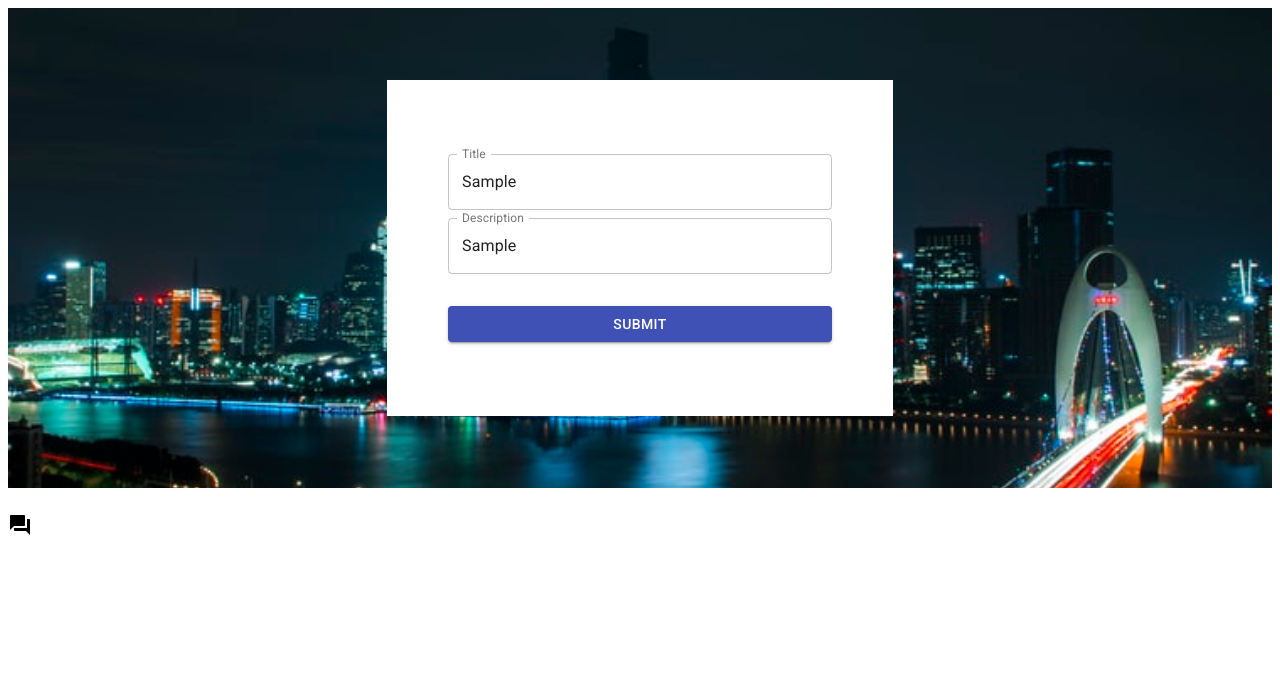
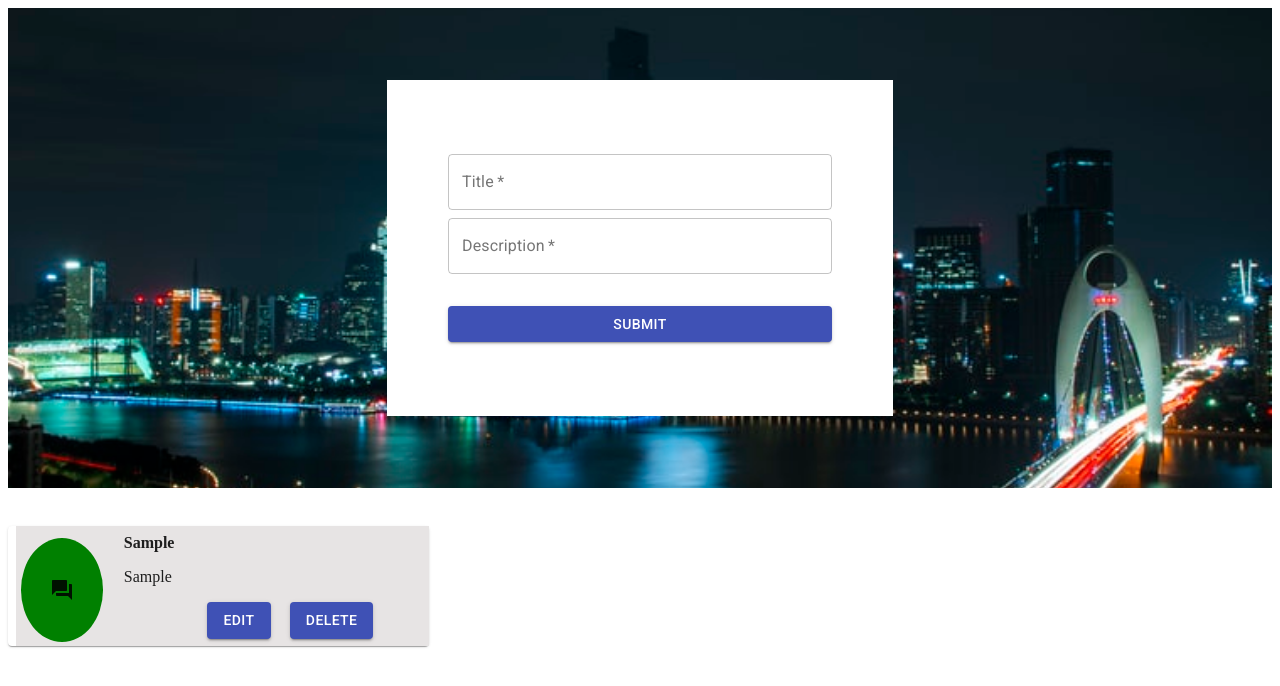
Before and after one commit to Sonu-kumar-web/UI_Assignment-Syook-, a React (Create React App) app: page / in a window 1280 px wide. Both pictures are taken after typing "Sample", "Sample" into the empty fields and a click on the button "SUBMIT". Shown: the top 686 px of the page. Built offline with nearby package versions, Linux system fonts and the light colour scheme.

Commit message:
Implemented functionality for edit and delete option

```diff
--- a/src/assets/app.css
+++ b/src/assets/app.css
@@ -1,3 +1,4 @@
+
 .image{
     position: relative;
     background: url('../assets/background.jpeg') no-repeat center center/cover;
@@ -28,3 +29,39 @@
 .btn{
     width: 30vw;
 }
+
+.card{
+    display: flex;
+    background-color: rgb(231, 228, 228);
+    /* width: 30%; */
+    margin-left: 2%;
+    padding-bottom: 1%;
+}
+
+.card-left{
+    width: 20%;
+    height: 13vh;
+    display: flex;
+    justify-content: center;
+    align-items: center;
+    background-color: green;
+    border-radius: 50%;
+    margin-top: 3%;
+    margin-left: 1%;
+}
+
+.card-right{
+    display: flex;
+    align-items: center;
+    width: 70%;
+    margin-left: 5%;
+    /* background-color: greenyellow; */
+}
+
+.card-btn{
+    width: 13vw;
+    display: flex;
+    justify-content: space-between;
+    /* background-color: blue; */
+    margin-left: 50%;
+}
--- a/src/components/Card.js
+++ b/src/components/Card.js
@@ -1,12 +1,52 @@
 import React from 'react';
 
 import QuestionAnswerIcon from '@material-ui/icons/QuestionAnswer';
+import Button from '@material-ui/core/Button';
+import Paper from '@material-ui/core/Paper';
+import Grid from '@material-ui/core/Grid';
+
 
 class Card extends React.Component{
+
+    onClickDelete = (e)=>{
+        e.preventDefault();
+        this.props.onDelete(this.props.index)
+    }
+
+    onClickEdit = (e)=>{
+        e.preventDefault();
+        this.props.onEdit(this.props.index)
+    }
+
     render(){
-        return (<div>
-            <QuestionAnswerIcon/>
-        </div>)
+        return (
+                    <Grid item xs={4} style={{marginTop:"1%"}} >
+                        <Paper>
+                        <div className="card">
+                            <div className="card-left">
+                                <QuestionAnswerIcon/>
+                            </div>
+                        <div className="card-right">
+                        <div>
+                            <div style={{marginTop:"3%"}}>
+                                <b>{this.props.data.title}</b>
+                                <p>{this.props.data.desc}</p>
+                            </div>
+                            <div className="card-btn">
+                            <Button variant="contained" color="primary" onClick={e=>this.onClickEdit(e)} >
+                                Edit
+                            </Button>
+                            <Button variant="contained" color="primary" onClick={e=>this.onClickDelete(e)}>
+                                Delete
+                            </Button>
+                            </div>
+                        </div>
+                    </div>
+                </div>
+                </Paper>
+            </Grid>
+
+                )
     }
 }
 
--- a/src/components/Form.js
+++ b/src/components/Form.js
@@ -2,30 +2,92 @@ import React from 'react';
 
 import TextField from '@material-ui/core/TextField';
 import Button from '@material-ui/core/Button';
+import Grid from '@material-ui/core/Grid';
 
 import Card from './Card';
 
 // import Image from '../assets/background.jpeg';
 
 class Form extends React.Component{
+
+    state = {title:"", desc:"", data:[], edit:false, editIndex: 0};
+
+    onSubmitForm = (e)=>{
+        e.preventDefault();
+        if(!this.state.edit){
+            if(this.state.title.length!==0 && this.state.desc.length!==0 ){
+                let formData = {
+                    title: this.state.title,
+                    desc: this.state.desc,
+                }
+                this.setState({data: [...this.state.data, formData], title:"", desc:"", edit:false});
+            }
+        }else{
+            let arr = [];
+            this.state.data.map((val, index)=>{
+            if(this.state.editIndex !== index){
+                arr.push(val);
+            }else{
+                let formData = {
+                    title: this.state.title,
+                    desc: this.state.desc,
+                }
+                arr.push(formData);
+            }
+        })
+        this.setState({data: arr, title:"", desc:"", edit:false});
+        }
+    }
+
+    // To delete an item for list
+    onDelete = (ind)=>{
+        let arr = [];
+        this.state.data.map((val, index)=>{
+            if(ind !== index){
+                arr.push(val);
+            }
+        })
+        this.setState({data: arr});
+    }
+
+    // To Edit
+    onEdit = (ind)=>{
+        this.setState({edit:true, editIndex: ind})
+        let arr = [];
+        this.state.data.map((val, index)=>{
+            if(ind !== index){
+                arr.push(val);
+            }else{
+                this.setState({title: val.title, desc: val.desc})
+                arr.push(val);
+            }
+        })
+        this.setState({data: arr});
+    }
+
     render(){
+        // console.log(this.state.data);
         return (<div>
             <div className="image">
                 <div className="form">
                     <form >
                     <div style={{marginBottom:"2%"}}>
-                        <TextField  label="Title" variant="outlined" className="title"/>
+                        <TextField  label="Title" variant="outlined" className="title" required onChange={(e)=>this.setState({title: e.target.value})}  value={this.state.title}/>
                     </div>
                     <div style={{height:"11vh"}}>
-                        <TextField  label="Description" variant="outlined" className="description" />
+                        <TextField  label="Description" variant="outlined" className="description" required onChange={(e)=>this.setState({desc: e.target.value})} value={this.state.desc}/>
                     </div>
-                    <Button variant="contained" color="primary" className="btn">
+                    <Button variant="contained" color="primary" className="btn" onClick={e=> this.onSubmitForm(e)} >
                         Submit
                     </Button>
                     </form>
                 </div>
         </div>
-            <Card />
+            <Grid container>
+                {this.state.data.map((val, index)=>{
+                    return <Card data={val} key={index} index={index} onDelete={this.onDelete} onEdit={this.onEdit}/>
+                })}
+            </Grid>
         </div>)
     }
 }
```
